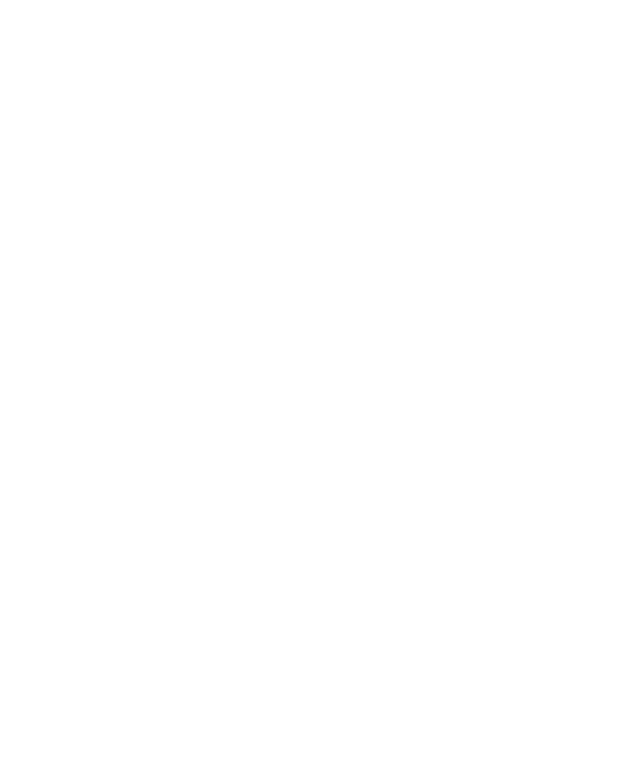
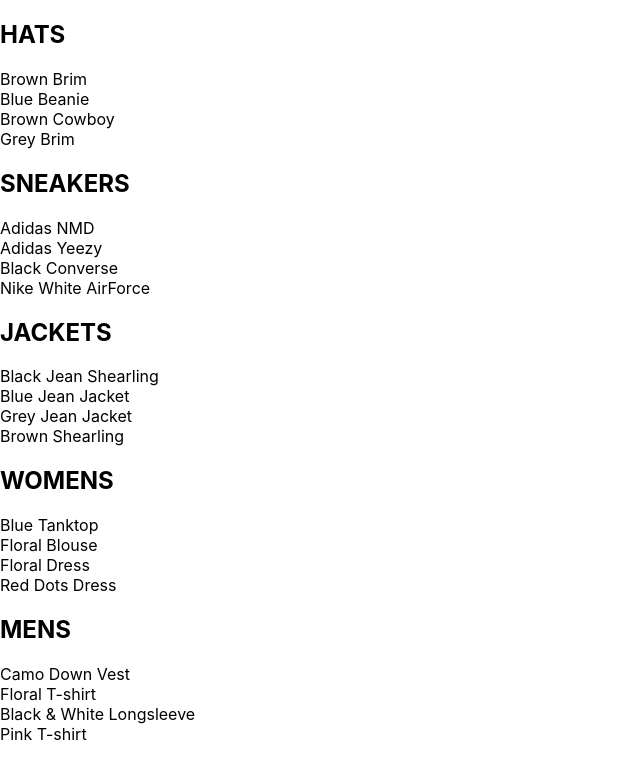
Before and after one commit to AlexanderPolzhofer/crwn_clothing_e-commerce, a React (Create React App) app: page /shop in a window 1280 px wide. Before the commit this address had no page. Shown: the top 778 px of the page, without its empty margins (0-640 px from the left). Built offline with nearby package versions, Linux system fonts and the light colour scheme.

Commit message:
adding shoppage and collectionpreview component

```diff
--- a/src/App.js
+++ b/src/App.js
@@ -2,6 +2,7 @@
 import { Routes, Route } from 'react-router-dom';
 import './App.css';
 import Homepage from './components/homepage/Homepage.component.js';
+import ShopPage from './components/shop/ShopPage.component';
 
 function App() {
   return (
@@ -9,6 +10,7 @@
 
       <Routes>
         <Route path="/home" element={<Homepage />} />
+        <Route path="/shop" element={<ShopPage />} />
       </Routes>
 
     </div>
--- /dev/null
+++ b/src/components/preview-collection/PreviewCollection.component.js
@@ -0,0 +1,18 @@
+import React from 'react';
+
+const CollectionPreview = ({ title, items }) => {
+    return (
+        <div className='collection-preview'>
+            <h2 className='title'>{title.toUpperCase()}</h2>
+            <div className='preview'>
+                {items
+                    .filter((item, idx) => idx < 4)
+                    .map(item => (
+                        <div key={item.id}>{item.name}</div>
+                    ))}
+            </div>
+        </div>
+    );
+}
+
+export default CollectionPreview;
--- a/src/components/shop/ShopPage.component.jsx
+++ b/src/components/shop/ShopPage.component.jsx
@@ -1,5 +1,6 @@
 import React from 'react';
 import SHOP_DATA from './shop.data';
+import CollectionPreview from '../preview-collection/PreviewCollection.component';
 
 class ShopPage extends React.Component {
     constructor(props) {
@@ -10,8 +11,9 @@
     }
 
     render() {
-        return (<div>
-            <h1>SHOP PAGE</h1>
+        const { collections } = this.state;
+        return (<div className='shop-page'>
+            {collections.map(({ id, ...otherCollectionProps }) => (<CollectionPreview key={id} {...otherCollectionProps} />))}
         </div>);
 
     }
```
